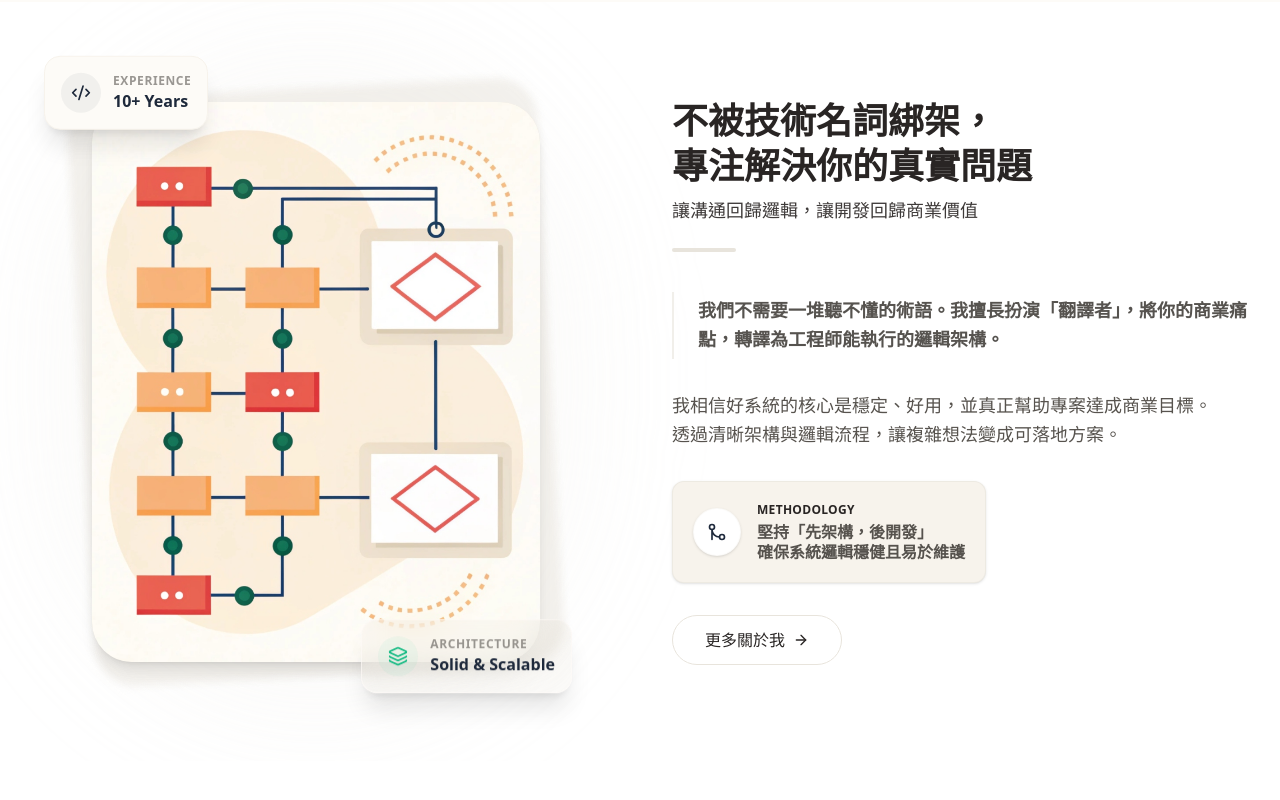
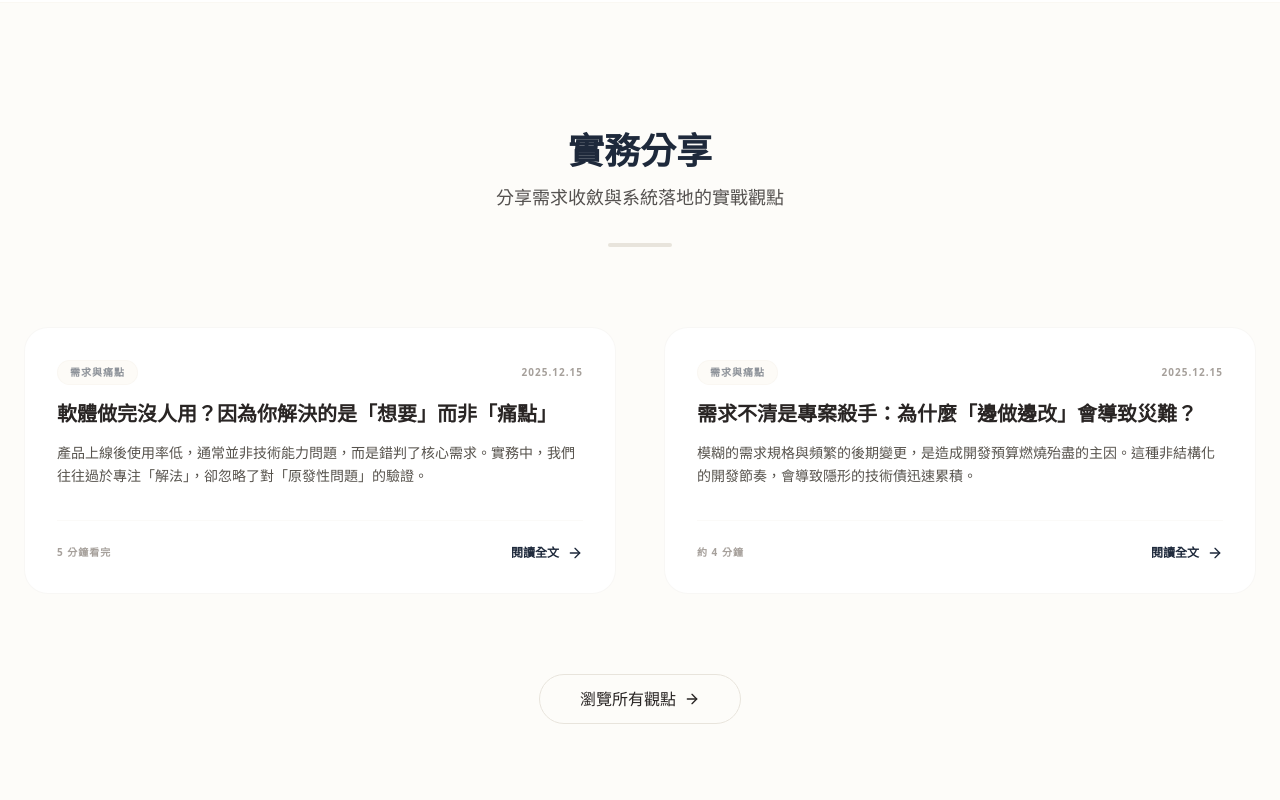
Before and after one commit to s8306075/portfolio, a Next.js app: page / in a window 1280 px wide. Shown: the part 1760-2560 px from the top of the page. Built offline with nearby package versions, Linux system fonts and the light colour scheme.

Commit message:
首頁增加實務分享區塊

```diff
--- a/app/page.tsx
+++ b/app/page.tsx
@@ -5,7 +5,7 @@ import Button from '@/components/Button';
 import ProjectCard from '@/components/ProjectCard';
 import ContactCTA from '@/components/ContactCTA';
 import FadeIn from '@/components/FadeIn';
-import { PROJECTS, PROFILE, SERVICES } from '@/constants';
+import { PROJECTS, PROFILE, SERVICES, INSIGHTS } from '@/constants';
 
 export const metadata = {
   title: `${PROFILE.name} | 聽得懂需求的獨立全端開發者`,
@@ -168,7 +168,7 @@ const Home = () => {
       </section>
 
       {/* Featured Portfolio */}
-      <section className="py-24 px-6 bg-beige" aria-labelledby="featured-portfolio-heading">
+      <section className="py-24 px-6 bg-white" aria-labelledby="featured-portfolio-heading">
         <div className="max-w-7xl mx-auto">
           <div className="text-center mb-16">
             <FadeIn variant="up">
@@ -198,8 +198,67 @@ const Home = () => {
         </div>
       </section>
 
+      {/* Insights Preview */}
+      <section className="py-32 px-6 bg-sand/30 border-y border-taupe/20" aria-labelledby="insights-preview-heading">
+        <div className="max-w-7xl mx-auto">
+          <div className="text-center mb-20">
+            <FadeIn variant="up">
+              <h2 id="insights-preview-heading" className="text-3xl md:text-4xl font-bold text-navy mb-3">實務分享</h2>
+              <span className="block text-lg font-medium text-charcoal/80 mb-8">分享需求收斂與系統落地的實戰觀點</span>
+              <div className="w-16 h-1 bg-taupe mx-auto rounded-full" aria-hidden="true"></div>
+            </FadeIn>
+          </div>
+
+          <div className="grid grid-cols-1 md:grid-cols-2 gap-8 lg:gap-12">
+            {INSIGHTS.slice(0, 2).map((insight, idx) => (
+              <FadeIn key={insight.id} delay={idx * 150} variant="fade">
+                <Link href={`/insights/${insight.id}`} className="group block h-full">
+                  <article className="bg-white rounded-[1.5rem] p-6 md:p-8 border border-taupe/30 hover:border-navy/10 hover:shadow-xl transition-all duration-500 h-full flex flex-col relative">
+
+                    <div className="mb-4 flex items-center justify-between">
+                      <span className="text-[10px] font-bold text-navy/50 uppercase tracking-widest bg-beige px-3 py-1 rounded-full border border-taupe/20">
+                        {insight.category}
+                      </span>
+                      <span className="text-[10px] text-stone-400 font-bold uppercase tracking-widest">
+                        {insight.publishDate}
+                      </span>
+                    </div>
+
+                    <h3 className="text-xl font-bold text-charcoal mb-4 group-hover:text-navy transition-colors leading-tight">
+                      {insight.title}
+                    </h3>
+
+                    <p className="text-stone-600 text-sm leading-relaxed mb-8 flex-grow font-medium line-clamp-3">
+                      {insight.summary}
+                    </p>
+
+                    <div className="mt-auto pt-6 border-t border-taupe/20 flex items-center justify-between">
+                      <span className="text-[10px] font-bold text-stone-400 uppercase tracking-widest">{insight.readTime}</span>
+                      <div className="flex items-center gap-2 text-navy text-xs font-bold group-hover:gap-4 transition-all">
+                        <span>閱讀全文</span>
+                        <ArrowRight className="w-4 h-4" />
+                      </div>
+                    </div>
+                  </article>
+                </Link>
+              </FadeIn>
+            ))}
+          </div>
+
+          <div className="mt-20 text-center">
+            <FadeIn variant="fade" delay={200}>
+              <Link href="/insights">
+                <Button variant="outline" className="px-10">
+                  瀏覽所有觀點 <ArrowRight className="w-4 h-4 ml-2" aria-hidden="true" />
+                </Button>
+              </Link>
+            </FadeIn>
+          </div>
+        </div>
+      </section>
+
       {/* About Me Section */}
-      <section className="py-24 px-6 bg-white overflow-hidden relative" aria-labelledby="about-me-preview-heading">
+      <section className="py-24 px-6 bg-beige overflow-hidden relative" aria-labelledby="about-me-preview-heading">
         <div className="max-w-7xl mx-auto grid grid-cols-1 lg:grid-cols-2 gap-16 items-center">
           {/* Left Image */}
           <FadeIn variant="fade" className="relative order-2 lg:order-1 flex justify-center">
@@ -311,14 +370,14 @@ const Home = () => {
               return (
                 <li key={service.id}>
                   <FadeIn className="h-full" delay={index * 150} variant="fade">
-                    <div className="p-8 rounded-3xl bg-sand border border-taupe shadow-sm hover:shadow-xl transition-all duration-300 h-full group flex flex-col items-center text-center">
+                    <div className="p-10 rounded-3xl bg-sand border border-taupe shadow-sm hover:shadow-lg transition-all duration-300 h-full group flex flex-col items-center text-center">
                       <FadeIn variant="scale" delay={index * 150 + 100}>
-                        <div className="w-14 h-14 bg-white rounded-2xl flex items-center justify-center shadow-sm text-navy mb-6 group-hover:bg-sunfire group-hover:text-white group-hover:scale-110 transition-all duration-300 border border-transparent group-hover:border-navy/10">
-                          <Icon className="w-6 h-6 transition-colors" aria-hidden="true" />
+                        <div className="w-16 h-16 bg-white rounded-2xl flex items-center justify-center shadow-sm text-navy mb-8 transition-all duration-300 border border-taupe/10">
+                          <Icon className="w-7 h-7" aria-hidden="true" />
                         </div>
                       </FadeIn>
                       <FadeIn variant="up" delay={index * 150 + 150}>
-                        <h3 className="text-xl font-bold text-charcoal mb-3 transition-colors">{service.title}</h3>
+                        <h3 className="text-xl font-bold text-navy mb-4 group-hover:scale-105 transition-transform duration-300 origin-center">{service.title}</h3>
                       </FadeIn>
                       <p className="text-umber leading-relaxed">{service.shortDescription || service.description}</p>
                     </div>
--- a/components/Button.tsx
+++ b/components/Button.tsx
@@ -13,7 +13,7 @@ const Button = ({
   className = '',
   ...props
 }: ButtonProps) => {
-  const baseStyles = "inline-flex items-center justify-center px-7 py-3 rounded-full font-medium transition-colors duration-200 ease-in-out focus:outline-none focus:ring-2 disabled:opacity-50 disabled:cursor-not-allowed";
+  const baseStyles = "inline-flex items-center justify-center px-7 py-3 rounded-full font-medium transition-colors duration-200 ease-in-out focus:outline-none focus:ring-2 disabled:opacity-50 disabled:cursor-not-allowed cursor-pointer";
 
   const variants = {
     primary: "bg-sunfire text-white border border-transparent shadow-md shadow-sunfire/25 hover:bg-sunfire/90 hover:shadow-lg hover:shadow-sunfire/40 hover:-translate-y-0.5 focus:ring-sunfire transition-all",
--- a/components/ProjectCard.tsx
+++ b/components/ProjectCard.tsx
@@ -63,7 +63,7 @@ const ProjectCard = ({ project }: ProjectCardProps) => {
                </div>
 
                {/* Hover Prompt */}
-               <div className="opacity-0 group-hover:opacity-100 transition-all duration-300 transform translate-x-2 group-hover:translate-x-0 text-sm font-semibold text-sunfire/70 whitespace-nowrap ml-2" aria-hidden="true">
+               <div className="opacity-0 group-hover:opacity-100 transition-all duration-300 transform translate-x-2 group-hover:translate-x-0 text-sm font-semibold text-navy/70 whitespace-nowrap ml-2" aria-hidden="true">
                   查看案例 →
                </div>
             </div>
```
